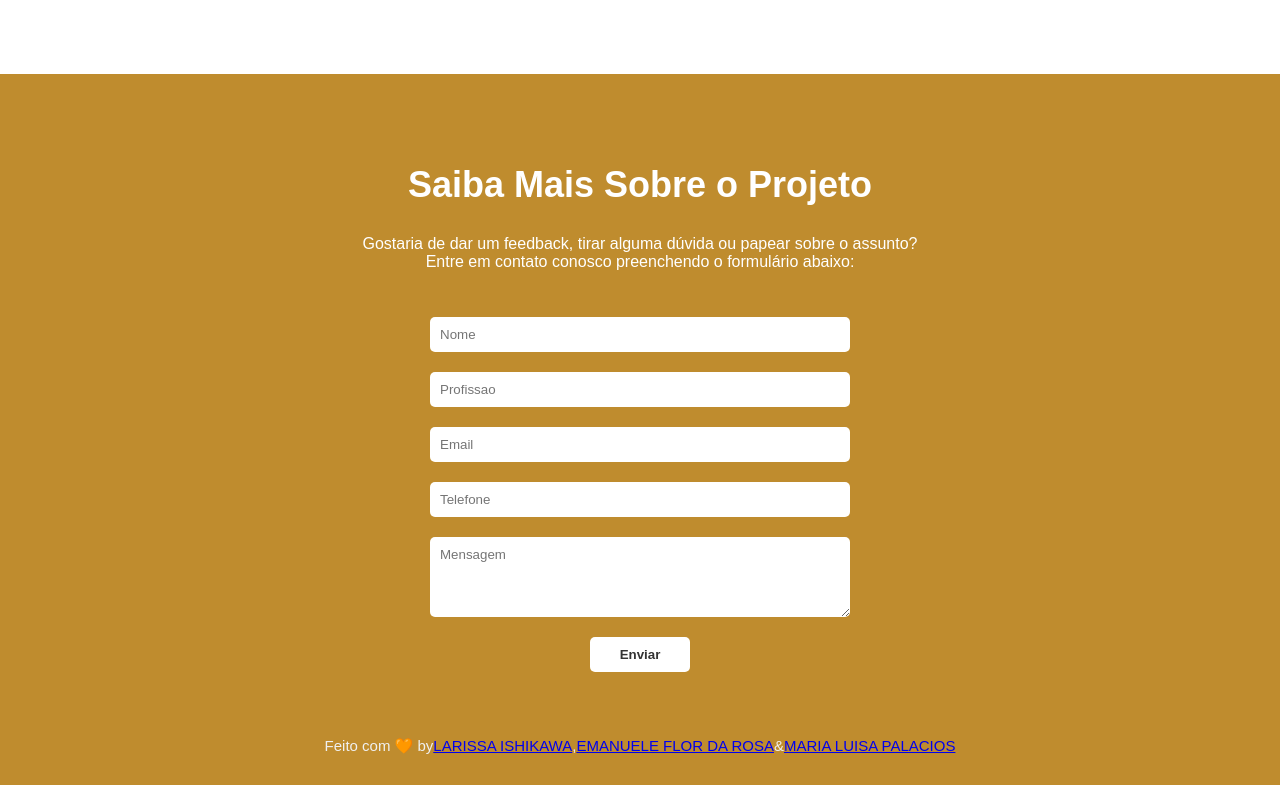
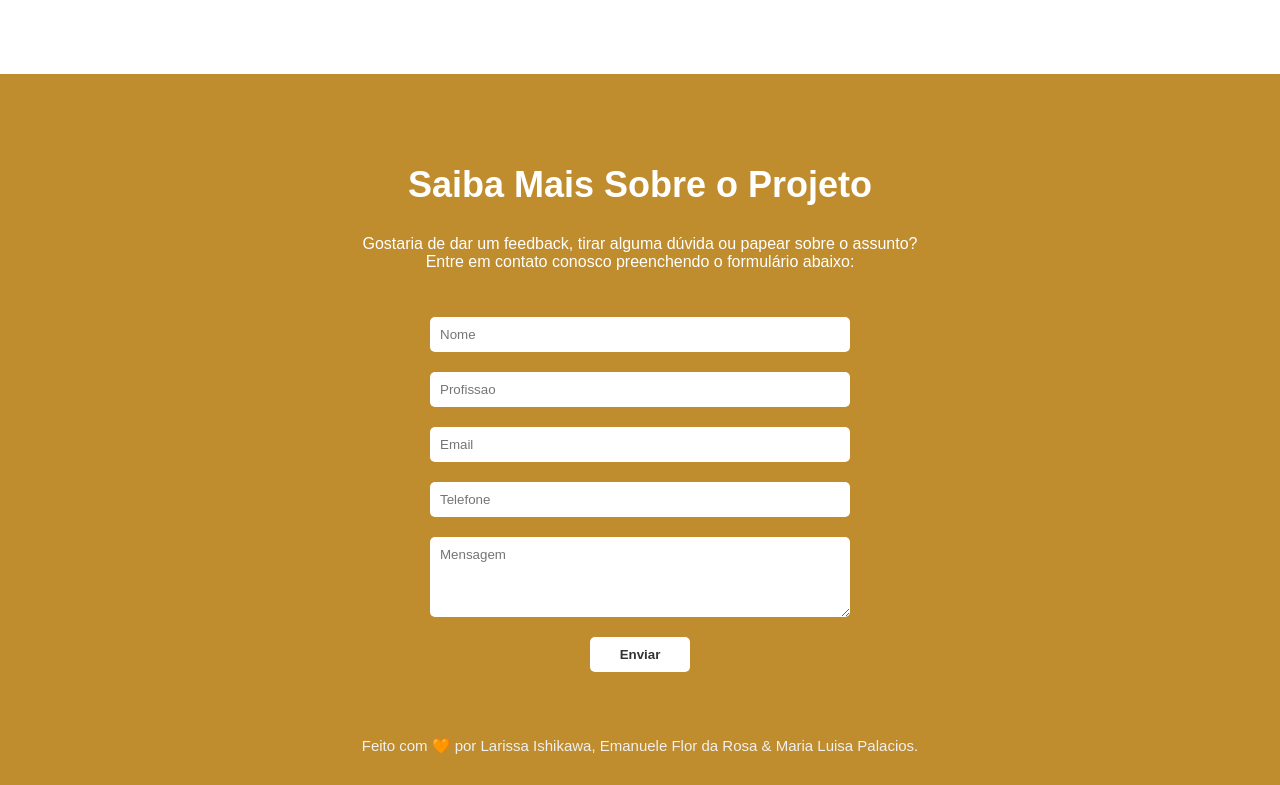
Before and after one commit to emanueleflor/ods-12, a plain HTML site: page index.html in a window 1280 px wide. Shown: the part 2512-3297 px from the top of the page. Drawn offline with Linux system fonts and the light colour scheme.

Commit message:
Last version

```diff
--- a/index.html
+++ b/index.html
@@ -100,7 +100,7 @@
     </form>
   </section>
 
-  <footer class="footer">Feito com 🧡 by <a href="https://github.com/larissaiishikawa">LARISSA ISHIKAWA</a>, <a href="https://github.com/emanueleflor">EMANUELE FLOR DA ROSA</a> & <a href="https://github.com/MisaneDev"> MARIA LUISA PALACIOS</a></footer>
+  <footer class="footer">Feito com 🧡 por Larissa Ishikawa, Emanuele Flor da Rosa & Maria Luisa Palacios.</footer>
 </body>
 
 </html>
```
